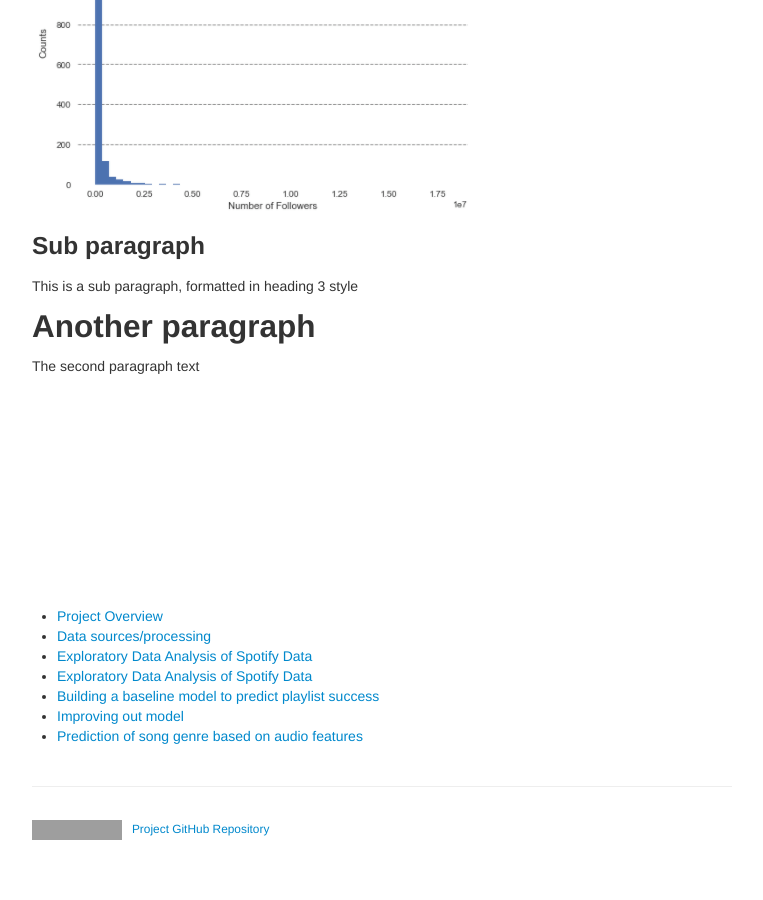
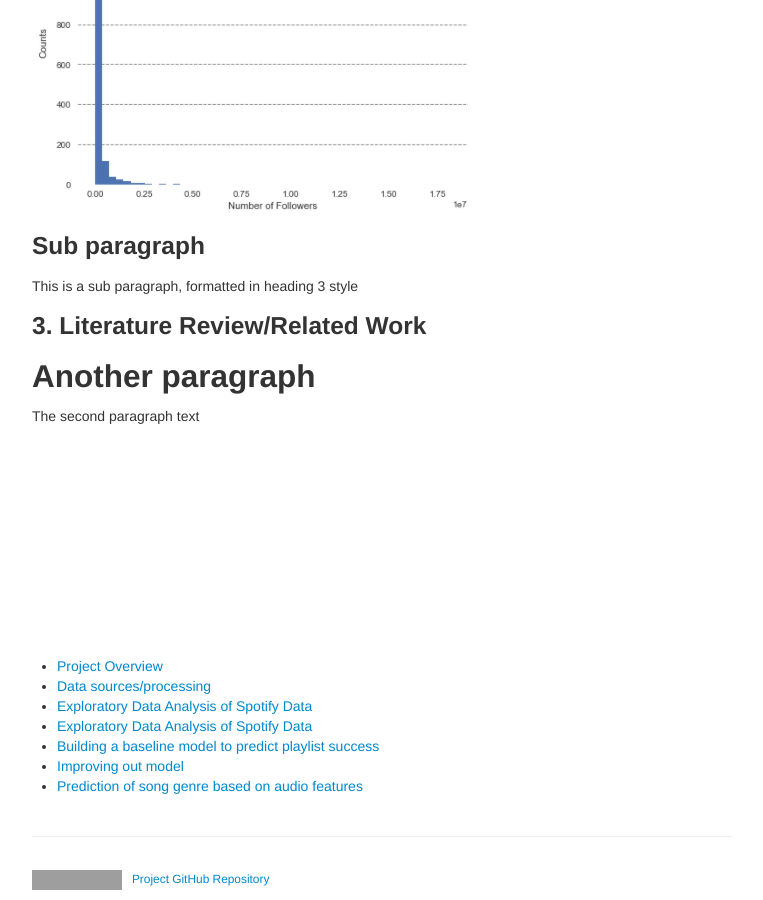
Before and after one commit to maxgmarin/AC209a_FinalProject_EEM, a Jekyll site: the page built from index.md, in a window 1280 px wide and 900 px high, scrolled down 1226 px. Shown: the whole window, without its empty margins (258-1021 px from the left). Built offline with Jekyll 4.4.1, drawn with Linux system fonts in a browser that asks for light colours; our own code applies the rules of GitHub Pages for plain Markdown files; before the commit the page ends 2076 px from its top, so only the background shows below that; grey boxes are pictures that could not be loaded.

Commit message:
Update index.md

```diff
--- a/index.md
+++ b/index.md
@@ -64,7 +64,7 @@ Some text <br>
 This is a sub paragraph, formatted in heading 3 style
 
 
-
+### 3. Literature Review/Related Work <a name="EDA1"></a>
 
 ## Another paragraph <a name="paragraph2"></a>
 The second paragraph text
```
